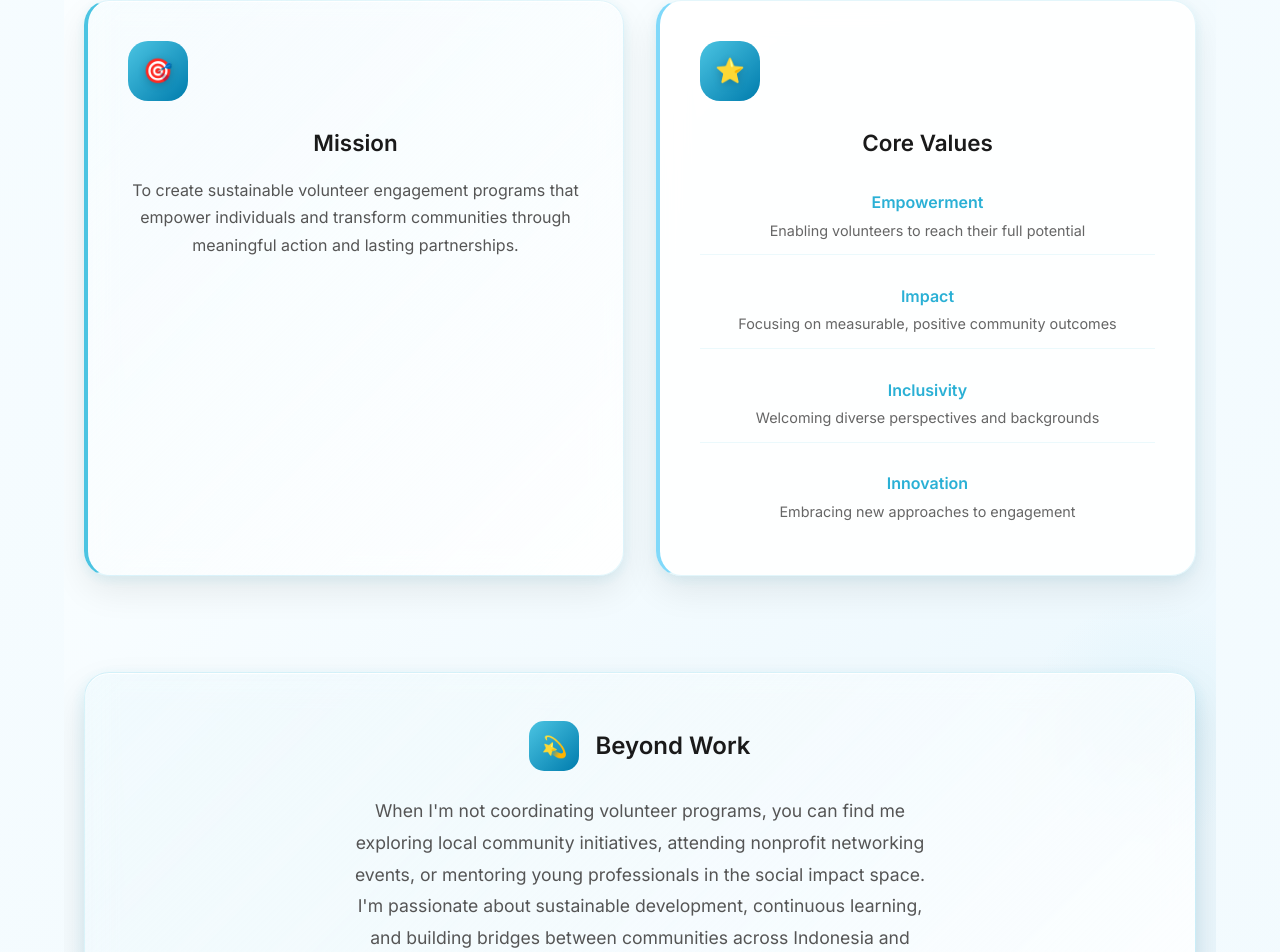
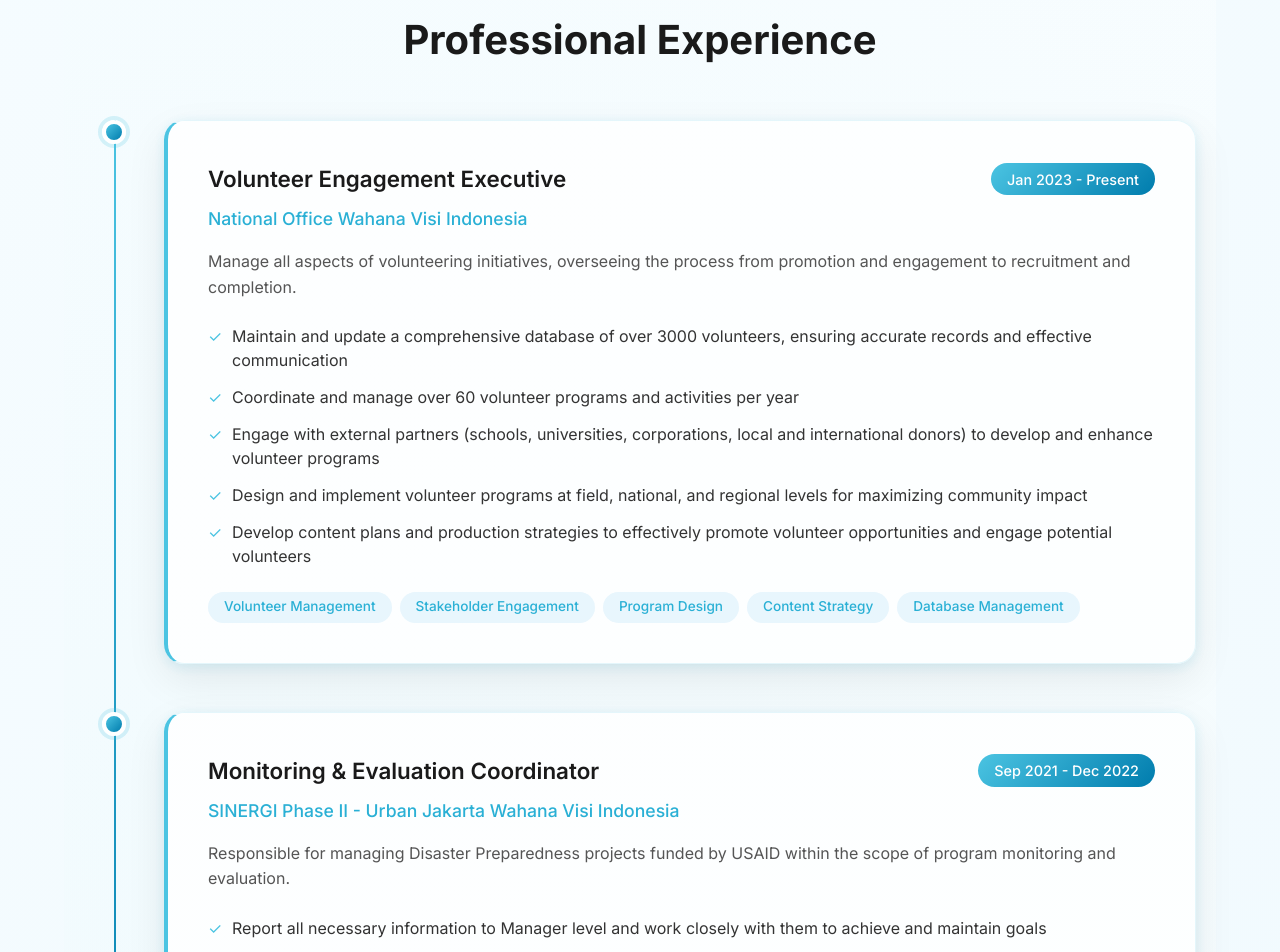
Before and after one commit to hanapriscilla255/portofolio, a Vue app: page / in a window 1280 px wide. Shown: the part 1807-2759 px from the top of the page. Built offline with nearby package versions, Linux system fonts and the light colour scheme.

Commit message:
push perbaikan

```diff
--- a/src/App.vue
+++ b/src/App.vue
@@ -17,7 +17,6 @@ import Header from './components/Header.vue'
 import Hero from './components/Hero.vue'
 import About from './components/About.vue'
 import Experience from './components/Experience.vue'
-import Projects from './components/Projects.vue'
 import Contact from './components/Contact.vue'
 import Footer from './components/Footer.vue'
 
@@ -28,7 +27,6 @@ export default {
     Hero,
     About,
     Experience,
-    Projects,
     Contact,
     Footer
   }
--- a/src/components/About.vue
+++ b/src/components/About.vue
@@ -58,65 +58,6 @@
               <div class="skill-level">
                 <div class="level-bar" style="width: 92%"></div>
               </div>
-            </div>
-          </div>
-        </div>
-
-        <!-- Mission & Values -->
-        <div class="values-section fade-in-up">
-          <div class="values-grid">
-            <div class="value-card primary">
-              <div class="value-icon">🎯</div>
-              <h3>Mission</h3>
-              <p>
-                To create sustainable volunteer engagement programs that empower individuals
-                and transform communities through meaningful action and lasting partnerships.
-              </p>
-            </div>
-
-            <div class="value-card">
-              <div class="value-icon">⭐</div>
-              <h3>Core Values</h3>
-              <ul class="values-list">
-                <li>
-                  <span class="value-point">Empowerment</span>
-                  <span class="value-desc">Enabling volunteers to reach their full potential</span>
-                </li>
-                <li>
-                  <span class="value-point">Impact</span>
-                  <span class="value-desc">Focusing on measurable, positive community outcomes</span>
-                </li>
-                <li>
-                  <span class="value-point">Inclusivity</span>
-                  <span class="value-desc">Welcoming diverse perspectives and backgrounds</span>
-                </li>
-                <li>
-                  <span class="value-point">Innovation</span>
-                  <span class="value-desc">Embracing new approaches to engagement</span>
-                </li>
-              </ul>
-            </div>
-          </div>
-        </div>
-
-        <!-- Personal Touch -->
-        <div class="personal-section fade-in-up">
-          <div class="personal-card">
-            <div class="personal-header">
-              <div class="personal-icon">💫</div>
-              <h3>Beyond Work</h3>
-            </div>
-            <p>
-              When I'm not coordinating volunteer programs, you can find me exploring local
-              community initiatives, attending nonprofit networking events, or mentoring young professionals
-              in the social impact space. I'm passionate about sustainable development, continuous learning,
-              and building bridges between communities across Indonesia and internationally.
-            </p>
-            <div class="interests">
-              <span class="interest-tag">Community Development</span>
-              <span class="interest-tag">Sustainable Living</span>
-              <span class="interest-tag">Cultural Exchange</span>
-              <span class="interest-tag">Youth Mentoring</span>
             </div>
           </div>
         </div>
@@ -296,7 +237,7 @@ export default {
 
 .skills-grid {
   display: grid;
-  grid-template-columns: repeat(auto-fit, minmax(280px, 1fr));
+  grid-template-columns: repeat(auto-fit, minmax(400px, 1fr));
   gap: 2rem;
 }
 
--- a/src/components/Experience.vue
+++ b/src/components/Experience.vue
@@ -25,6 +25,10 @@
             </div>
           </div>
         </div>
+      </div>
+
+      <div>
+        <project></project>
       </div>
 
       <div class="certifications fade-in-up">
@@ -118,7 +122,9 @@
 </template>
 
 <script>
+import project from './project.vue'
 export default {
+  components: { project },
   name: 'Experience',
   data() {
     return {
@@ -205,7 +211,7 @@ export default {
 
 .timeline {
   position: relative;
-  max-width: 800px;
+  max-width: 100%;
   margin: 0 auto;
 }
 
@@ -250,6 +256,7 @@ export default {
   border-left: 4px solid #4bc4e2;
   position: relative;
   transition: all 0.3s ease;
+  text-align: left;
 }
 
 .timeline-content::before {
--- a/src/components/Header.vue
+++ b/src/components/Header.vue
@@ -11,7 +11,6 @@
             <li><a href="#home" @click="closeMenu">Home</a></li>
             <li><a href="#about" @click="closeMenu">About</a></li>
             <li><a href="#experience" @click="closeMenu">Experience</a></li>
-            <li><a href="#projects" @click="closeMenu">Projects</a></li>
             <li><a href="#contact" @click="closeMenu">Contact</a></li>
           </ul>
         </nav>
--- a/src/components/Hero.vue
+++ b/src/components/Hero.vue
@@ -4,7 +4,7 @@
     <div class="container">
       <div class="hero-content fade-in-up">
         <h1 class="hero-title">
-          <span class="highlight">Hana Priscilla</span>
+          <span class="highlight">HANA PRISCILLA</span>
         </h1>
         <h2 class="hero-subtitle">
           Community Development | Monitoring & Evaluations Project | Branding & External Relations
@@ -97,11 +97,12 @@ export default {
 }
 
 .highlight {
-  background: linear-gradient(135deg, #4bc4e2, #007cad);
+  background: black;
   -webkit-background-clip: text;
   background-clip: text;
   -webkit-text-fill-color: transparent;
   text-align: start;
+  font-weight: bold;
 }
 
 .hero-subtitle {
--- a/src/components/Projects.vue
+++ b/src/components/Project.vue
@@ -1,9 +1,10 @@
 <template>
-  <section id="projects" class="section projects">
+  <section  class="section projects">
     <div class="container">
       <h2 class="section-title fade-in-up">International Conference & Project Experience</h2>
       <p class="section-subtitle fade-in-up">
-        Global conferences and significant projects that demonstrate my commitment to international collaboration and community development
+        Global conferences and significant projects that demonstrate my commitment to international collaboration and
+        community development
       </p>
 
       <div class="projects-grid">
@@ -41,12 +42,6 @@
             </div>
           </div>
         </div>
-      </div>
-
-      <div class="projects-cta fade-in-up">
-        <h3>Want to learn more about these experiences?</h3>
-        <p>I'd love to share detailed insights about my international conference participation and project involvement, and discuss how these experiences can contribute to future initiatives.</p>
-        <a href="#contact" class="btn">Let's Connect</a>
       </div>
     </div>
 
@@ -80,7 +75,8 @@
               <div class="modal-section">
                 <h3>Key Achievements</h3>
                 <div class="modal-achievements">
-                  <div class="achievement-item" v-for="achievement in getProjectAchievements(selectedProject)" :key="achievement">
+                  <div class="achievement-item" v-for="achievement in getProjectAchievements(selectedProject)"
+                    :key="achievement">
                     <div class="achievement-icon">✓</div>
                     <span>{{ achievement }}</span>
                   </div>
@@ -91,12 +87,8 @@
                 <h3>Activity Gallery</h3>
                 <div class="modal-gallery">
                   <div class="gallery-grid">
-                    <div
-                      class="gallery-item"
-                      v-for="(photo, index) in getProjectPhotos(selectedProject)"
-                      :key="index"
-                      @click="openPhotoModal(photo, index)"
-                    >
+                    <div class="gallery-item" v-for="(photo, index) in getProjectPhotos(selectedProject)" :key="index"
+                      @click="openPhotoModal(photo, index)">
                       <div class="photo-placeholder" :style="{ background: photo.gradient }">
                         <div class="photo-icon">{{ photo.icon }}</div>
                       </div>
@@ -201,21 +193,14 @@
           </div>
         </div>
         <div class="photo-navigation">
-          <button
-            class="nav-btn prev"
-            @click="prevPhoto"
-            :disabled="currentPhotoIndex === 0"
-          >
+          <button class="nav-btn prev" @click="prevPhoto" :disabled="currentPhotoIndex === 0">
             ← Previous
           </button>
           <span class="photo-counter">
             {{ currentPhotoIndex + 1 }} / {{ getCurrentProjectPhotos().length }}
           </span>
-          <button
-            class="nav-btn next"
-            @click="nextPhoto"
-            :disabled="currentPhotoIndex === getCurrentProjectPhotos().length - 1"
-          >
+          <button class="nav-btn next" @click="nextPhoto"
+            :disabled="currentPhotoIndex === getCurrentProjectPhotos().length - 1">
             Next →
           </button>
         </div>
```
